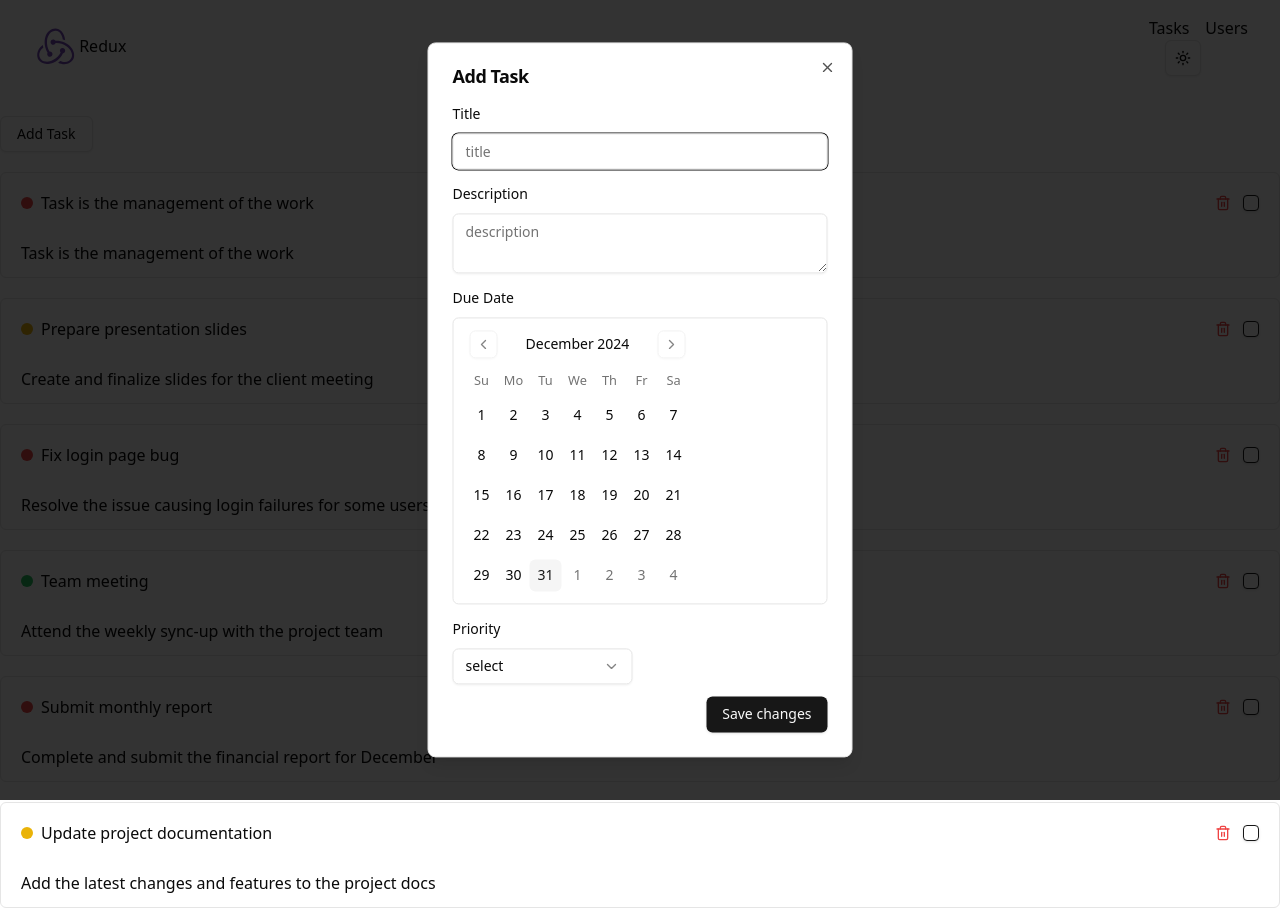
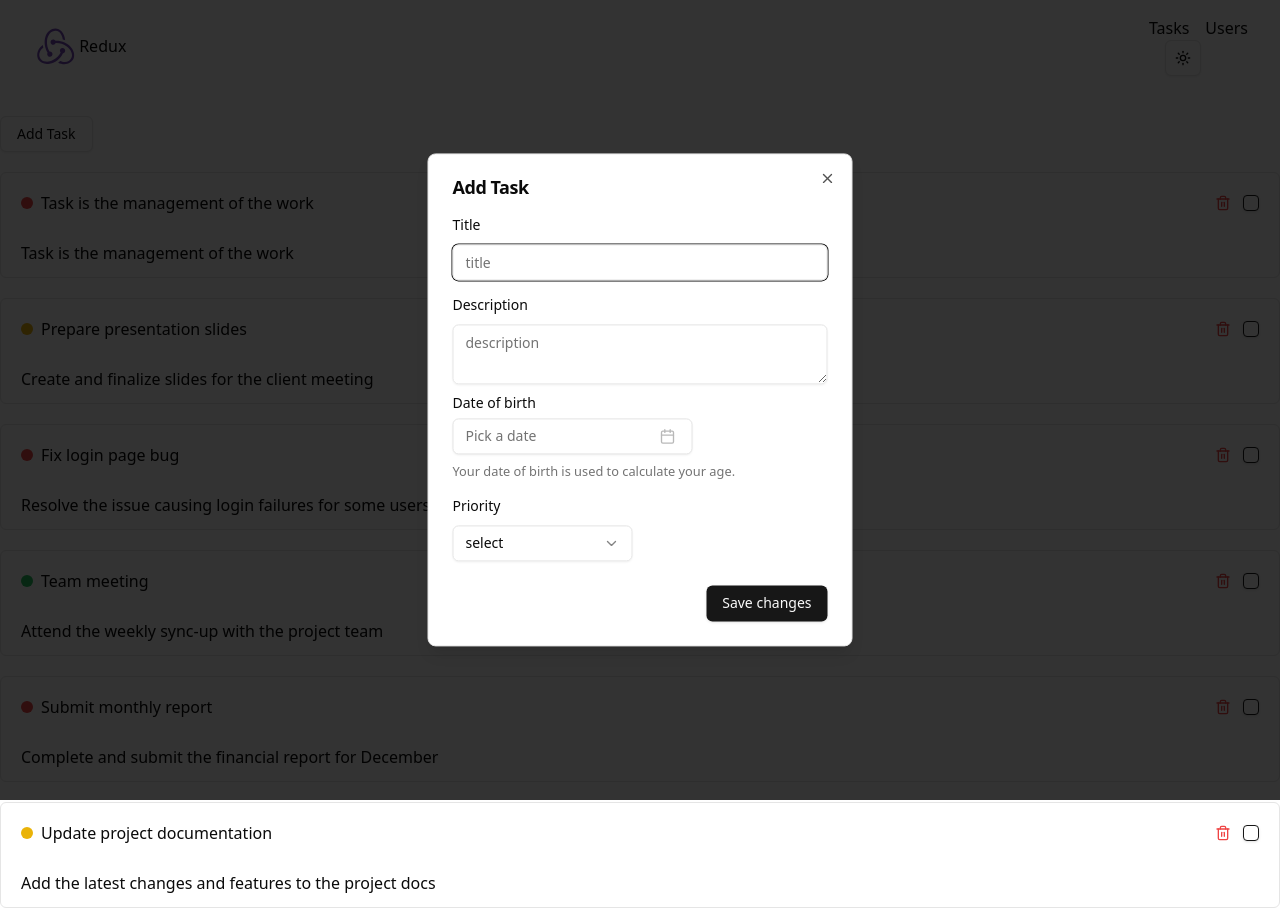
Before and after one commit to Mehebul02/first-redux, a React (Vite) app: page / in a window 1280 px wide. Both pictures are taken after a click on the button "Add Task". Built offline with nearby package versions, Linux system fonts and the light colour scheme.

Commit message:
Create the calender

```diff
--- a/package.json
+++ b/package.json
@@ -15,6 +15,7 @@
     "@radix-ui/react-dialog": "^1.1.4",
     "@radix-ui/react-dropdown-menu": "^2.1.4",
     "@radix-ui/react-label": "^2.1.1",
+    "@radix-ui/react-popover": "^1.1.4",
     "@radix-ui/react-select": "^2.1.4",
     "@radix-ui/react-slot": "^1.1.1",
     "@reduxjs/toolkit": "^2.5.0",
--- a/src/components/module/tasks/AddTaskModal.tsx
+++ b/src/components/module/tasks/AddTaskModal.tsx
@@ -12,8 +12,18 @@
 import { Form, FormControl, FormDescription, FormField, FormItem, FormLabel, FormMessage, } from "@/components/ui/form"
 import { Input } from "@/components/ui/input"
 import { Select, SelectContent, SelectItem, SelectTrigger, SelectValue } from "@/components/ui/select"
+import {
+  Popover,
+  PopoverContent,
+  PopoverTrigger,
+} from "@/components/ui/popover"
 import { Textarea } from "@/components/ui/textarea"
-import { useForm } from 'react-hook-form'
+import { cn } from "@/lib/utils"
+import { format } from "date-fns"
+
+import { CalendarIcon } from "lucide-react"
+import { useForm } from "react-hook-form"
+
 export function AddTaskModal() {
     const form = useForm()
 
@@ -64,19 +74,47 @@
                                 </FormItem>
                             )}
                         />
+
                         <FormField
           control={form.control}
-                            name="dueDate"
+          name="dob"
           render={({ field }) => (
-                                <FormItem>
-                                    <FormLabel>Due Date</FormLabel>
+            <FormItem className="flex flex-col">
+              <FormLabel>Date of birth</FormLabel>
+              <Popover>
+                <PopoverTrigger asChild>
                   <FormControl>
-                                        {/* <Textarea placeholder="description" {...field} value={field.value} /> */}
-                                        <Calendar {...field} mode="single"
-
-                                            className="rounded-md border" />
+                    <Button
+                      variant={"outline"}
+                      className={cn(
+                        "w-[240px] pl-3 text-left font-normal",
+                        !field.value && "text-muted-foreground"
+                      )}
+                    >
+                      {field.value ? (
+                        format(field.value, "PPP")
+                      ) : (
+                        <span>Pick a date</span>
+                      )}
+                      <CalendarIcon className="ml-auto h-4 w-4 opacity-50" />
+                    </Button>
                   </FormControl>
-
+                </PopoverTrigger>
+                <PopoverContent className="w-auto p-0" align="start">
+                  <Calendar
+                    mode="single"
+                    selected={field.value}
+                    onSelect={field.onChange}
+                    disabled={(date) =>
+                      date > new Date() || date < new Date("1900-01-01")
+                    }
+                    initialFocus
+                  />
+                </PopoverContent>
+              </Popover>
+              <FormDescription>
+                Your date of birth is used to calculate your age.
+              </FormDescription>
               <FormMessage />
             </FormItem>
           )}
@@ -105,6 +143,9 @@
                             )}
                         />
                         <DialogFooter>
+
+                        </DialogFooter>
+                        <DialogFooter>
                             <Button type="submit">Save changes</Button>
                         </DialogFooter>
                     </form>
--- /dev/null
+++ b/src/components/ui/popover.tsx
@@ -0,0 +1,31 @@
+import * as React from "react"
+import * as PopoverPrimitive from "@radix-ui/react-popover"
+
+import { cn } from "@/lib/utils"
+
+const Popover = PopoverPrimitive.Root
+
+const PopoverTrigger = PopoverPrimitive.Trigger
+
+const PopoverAnchor = PopoverPrimitive.Anchor
+
+const PopoverContent = React.forwardRef<
+  React.ElementRef<typeof PopoverPrimitive.Content>,
+  React.ComponentPropsWithoutRef<typeof PopoverPrimitive.Content>
+>(({ className, align = "center", sideOffset = 4, ...props }, ref) => (
+  <PopoverPrimitive.Portal>
+    <PopoverPrimitive.Content
+      ref={ref}
+      align={align}
+      sideOffset={sideOffset}
+      className={cn(
+        "z-50 w-72 rounded-md border bg-popover p-4 text-popover-foreground shadow-md outline-none data-[state=open]:animate-in data-[state=closed]:animate-out data-[state=closed]:fade-out-0 data-[state=open]:fade-in-0 data-[state=closed]:zoom-out-95 data-[state=open]:zoom-in-95 data-[side=bottom]:slide-in-from-top-2 data-[side=left]:slide-in-from-right-2 data-[side=right]:slide-in-from-left-2 data-[side=top]:slide-in-from-bottom-2",
+        className
+      )}
+      {...props}
+    />
+  </PopoverPrimitive.Portal>
+))
+PopoverContent.displayName = PopoverPrimitive.Content.displayName
+
+export { Popover, PopoverTrigger, PopoverContent, PopoverAnchor }
```
Also changed, not shown: 1 other file (tests, documents, lock files or other folders). Lines whose indentation alone changed are shown as unchanged.
